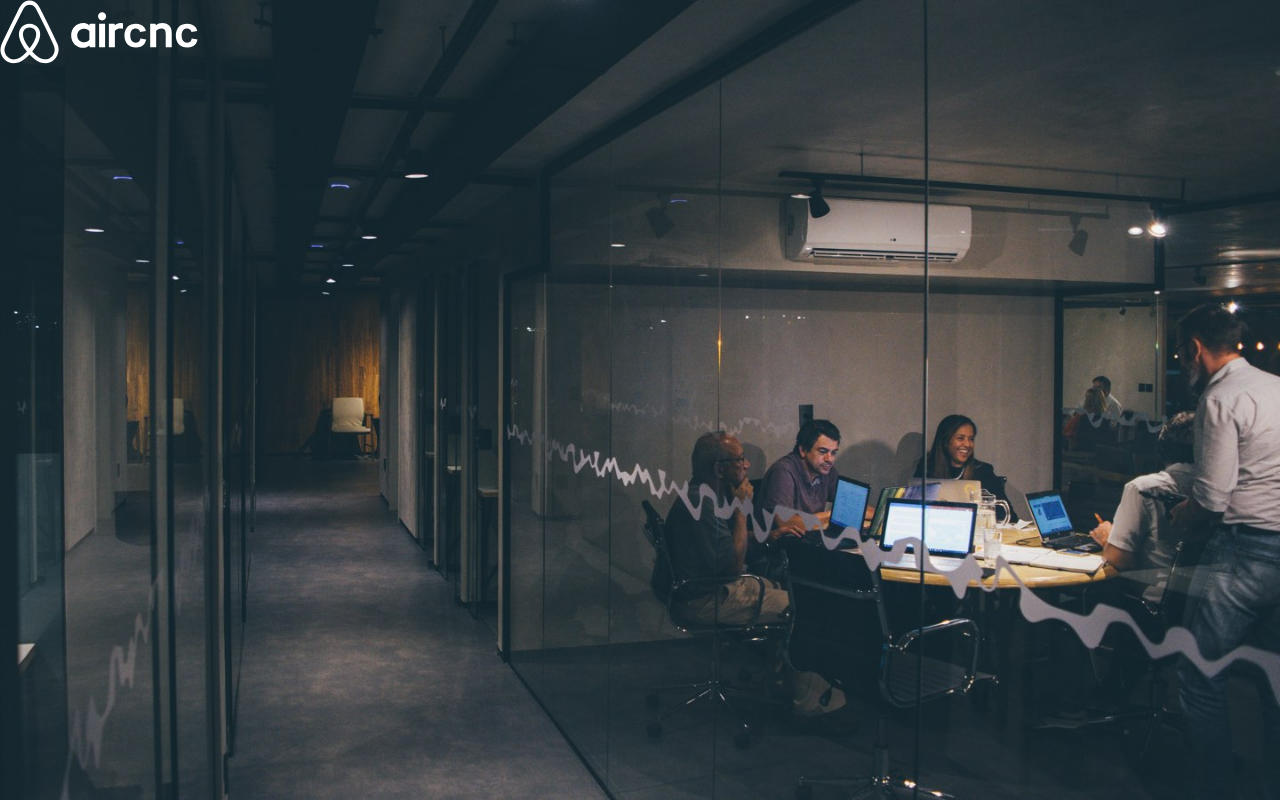
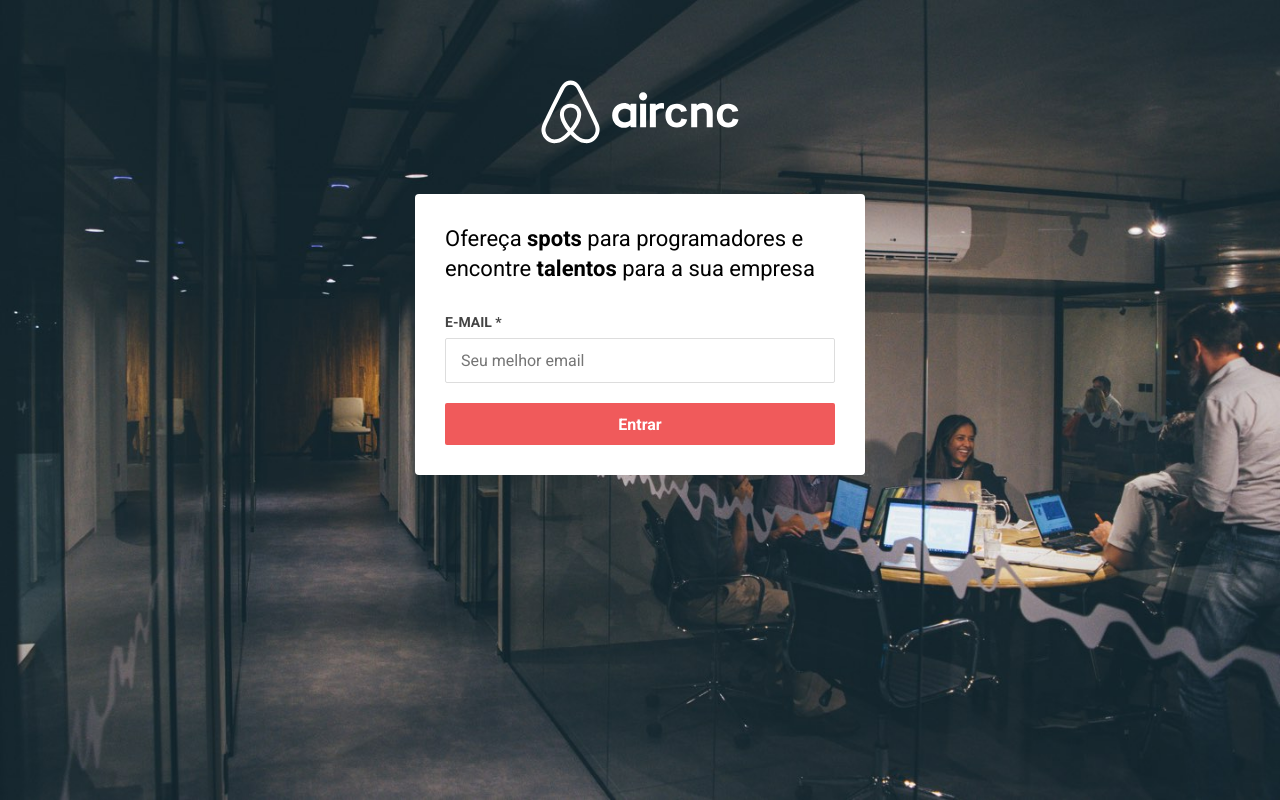
Before and after one commit to dlacorte10/aircnc_frontend, a React (Create React App) app: page / in a window 1280 px wide. Built offline with nearby package versions, Linux system fonts and the light colour scheme.

Commit message:
Estilização do App.css

```diff
--- a/src/App.css
+++ b/src/App.css
@@ -21,3 +21,64 @@
   font-family: 'Roboto', Arial, Helvetica, sans-serif;
   font-size: 14px;
 }
+
+.container {
+  margin: 80px auto 0;
+  max-width: 450px;
+  width: 100%;
+  display: flex;
+  flex-direction: column;
+  align-items: center;
+}
+
+.content {
+  width: 100%;
+  background: #FFF;
+  margin-top: 50px;
+  border-radius: 4px;
+  padding: 30px;
+}
+
+.content > p {
+  font-size: 22px;
+  line-height: 30px;
+  margin-bottom: 30px;
+}
+
+.content form {
+  display: flex;
+  flex-direction: column;
+}
+
+.content form label {
+  font-size: 14px;
+  color: #444;
+  font-weight: bold;
+  margin-bottom: 8px;
+}
+
+.content form input {
+  margin-bottom: 20px;
+  border: 1px solid #ddd;
+  border-radius: 2px;
+  height: 45px;
+  padding: 0 15px;
+  font-size: 16px;
+}
+
+.content button.btn {
+  border: 0;
+  border-radius: 2px;
+  width: 100%;
+  height: 42px;
+  padding: 0 20px;
+  font-size: 16px;
+  font-weight: bold;
+  background: #f05a5b;
+  color: #fff;
+  cursor: pointer;
+}
+
+.content button.btn:hover {
+  background: #e14f50;
+}
--- a/src/App.js
+++ b/src/App.js
@@ -6,6 +6,22 @@
   return (
    <div  className="container">
      <img src={logo} alt="AirCnC" />
+
+     <div className="content">
+      <p>
+        Ofereça <strong>spots</strong> para programadores e encontre <strong>talentos</strong> para a sua empresa
+      </p>
+      <form>
+        <label htmlFor="email">E-MAIL *</label>
+        <input
+          type="email"
+          id="email"
+          placeholder="Seu melhor email"
+        />
+
+        <button className="btn" type="submit">Entrar</button>
+      </form>
+     </div>
    </div>
   );
 }
```
